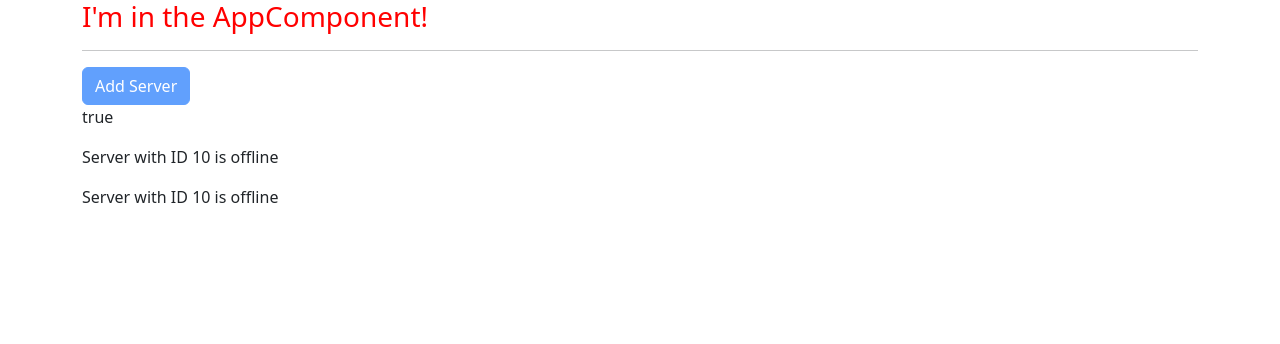
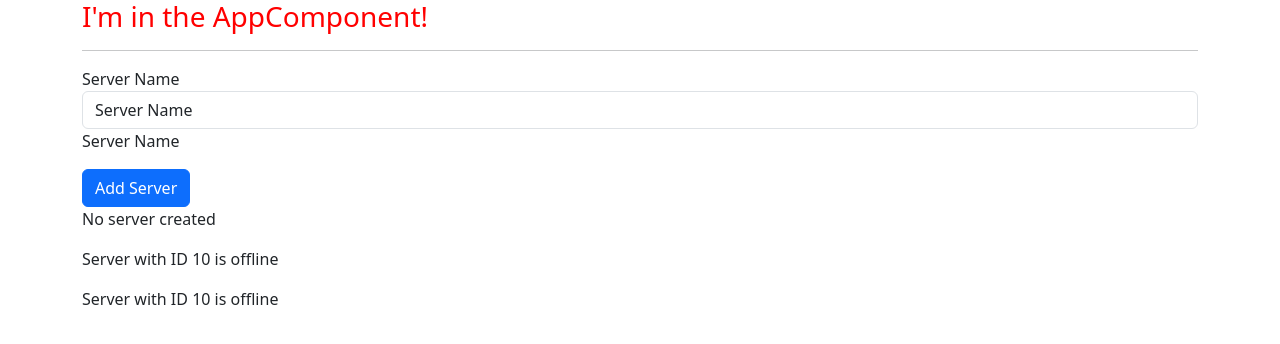
Before and after one commit to HaryAgni/angular-revision, an Angular app in the folder revision/: page / in a window 1280 px wide. Shown: the top 344 px of the page. Built offline with nearby package versions, Linux system fonts and the light colour scheme.

Commit message:
event binding and two way data binding

```diff
--- a/revision/src/app/servers/servers.component.html
+++ b/revision/src/app/servers/servers.component.html
@@ -1,4 +1,18 @@
-<button [disabled]="allowNewServer" class="btn btn-primary">Add Server</button>
-<p [innerText]="allowNewServer"></p>
+<label>Server Name</label>
+<!-- <input type="text" class="form-control" (input)="onUpdateServerName($event)" /> -->
+
+<input type="text" class="form-control" [(ngModel)]="serverName" />
+
+<p>{{ serverName }}</p>
+<button
+  [disabled]="!allowNewServer"
+  (click)="onCreateServer()"
+  class="btn btn-primary"
+>
+  Add Server
+</button>
+<!-- <p [innerText]="allowNewServer"></p> -->
+<p>{{ serverCreationStatus }}</p>
+
 <app-server></app-server>
 <app-server></app-server>
--- a/revision/src/app/servers/servers.component.ts
+++ b/revision/src/app/servers/servers.component.ts
@@ -13,10 +13,20 @@
 export class ServersComponent {
 
   allowNewServer = false;
+  serverCreationStatus = 'No server created'
+  serverName="Server Name";
   constructor() {
     setTimeout(() => {
       this.allowNewServer = true;
     }, 2000);
   }
 
+  onCreateServer(){
+    this.serverCreationStatus = "Server was created";
+  }
+
+  onUpdateServerName(event: any){
+    this.serverName = event.target.value;
+  }
+
 }
```
